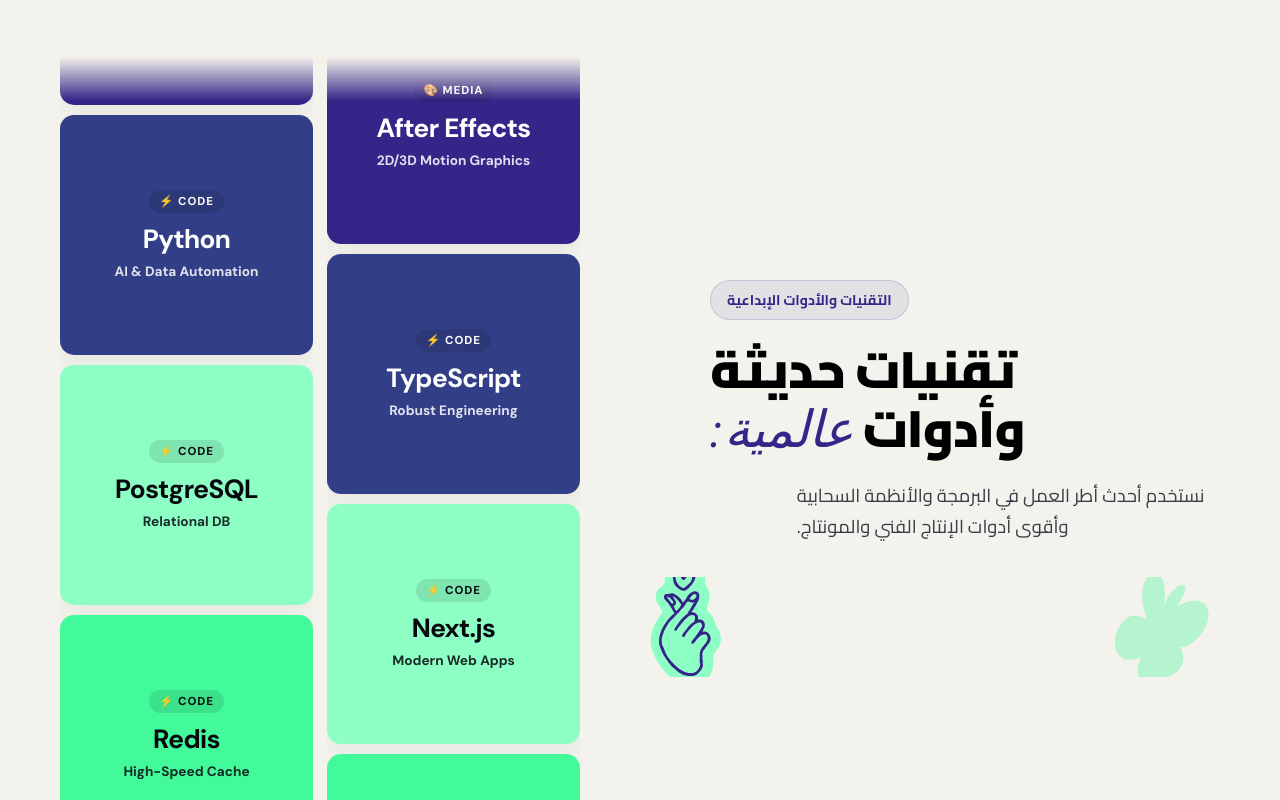
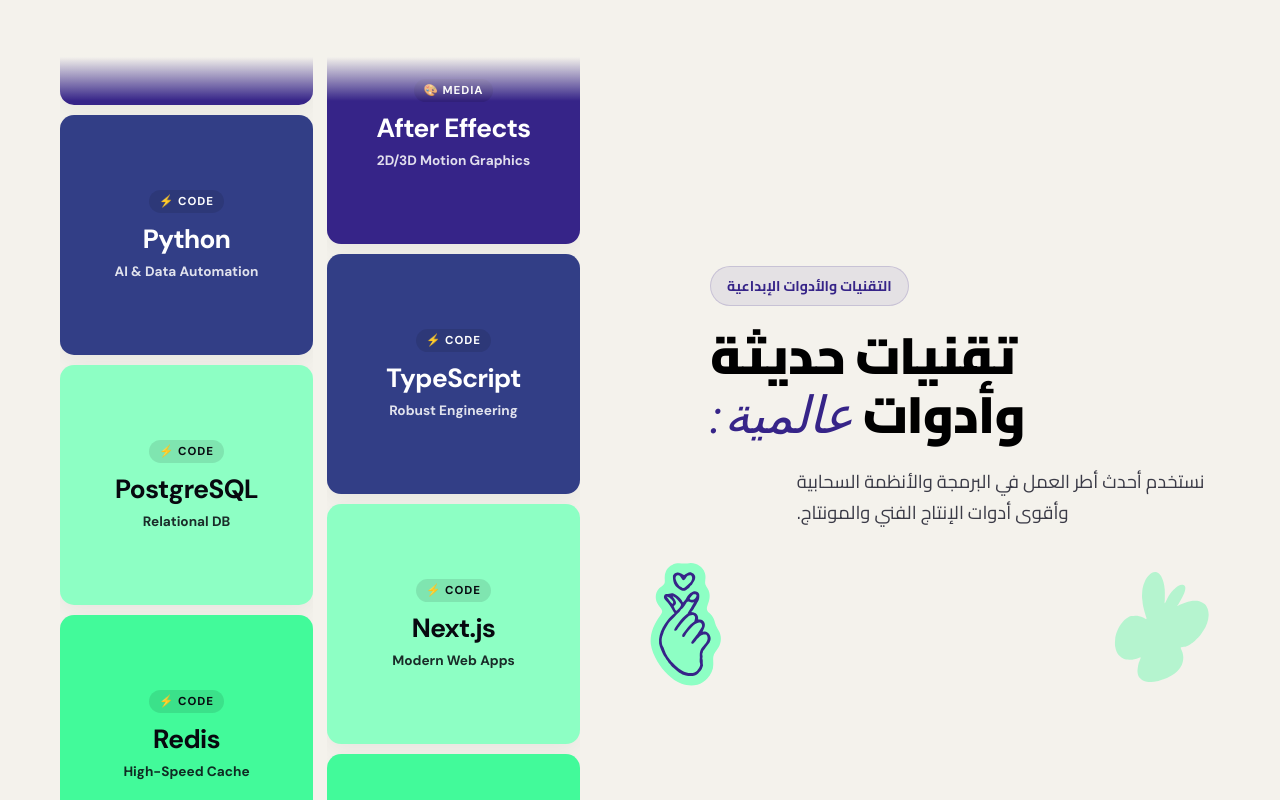
Before and after one commit to hassanmamdouh461/web-noqta, a Next.js app: page / in a window 1280 px wide. Shown: the part 11200-12000 px from the top of the page. Built offline with nearby package versions, Linux system fonts and the light colour scheme; a web font is replaced by a local one.

Commit message:
fix: stop the marquee hand scribble being clipped by a fixed-height decorative row

```diff
--- a/app/styles/responsive.css
+++ b/app/styles/responsive.css
@@ -128,7 +128,12 @@
     bottom: auto;
     left: auto;
     width: 100%;
-    height: 84px;
+    /* `auto`, not a fixed height: the hand scribble is 107px tall (it is a
+       tall, narrow SVG), so a fixed 84px band clipped 12px off its bottom
+       through the `overflow: hidden` below. Letting the flex row size to
+       its tallest child keeps the whole drawing visible. */
+    height: auto;
+    min-height: 92px;
     margin: 4px auto 8px;
     display: flex;
     align-items: center;
@@ -351,7 +356,7 @@
     }
 
     .marquee-blob-container {
-        height: 100px;
+        min-height: 110px;
     }
 
     .marquee-blob {
```
